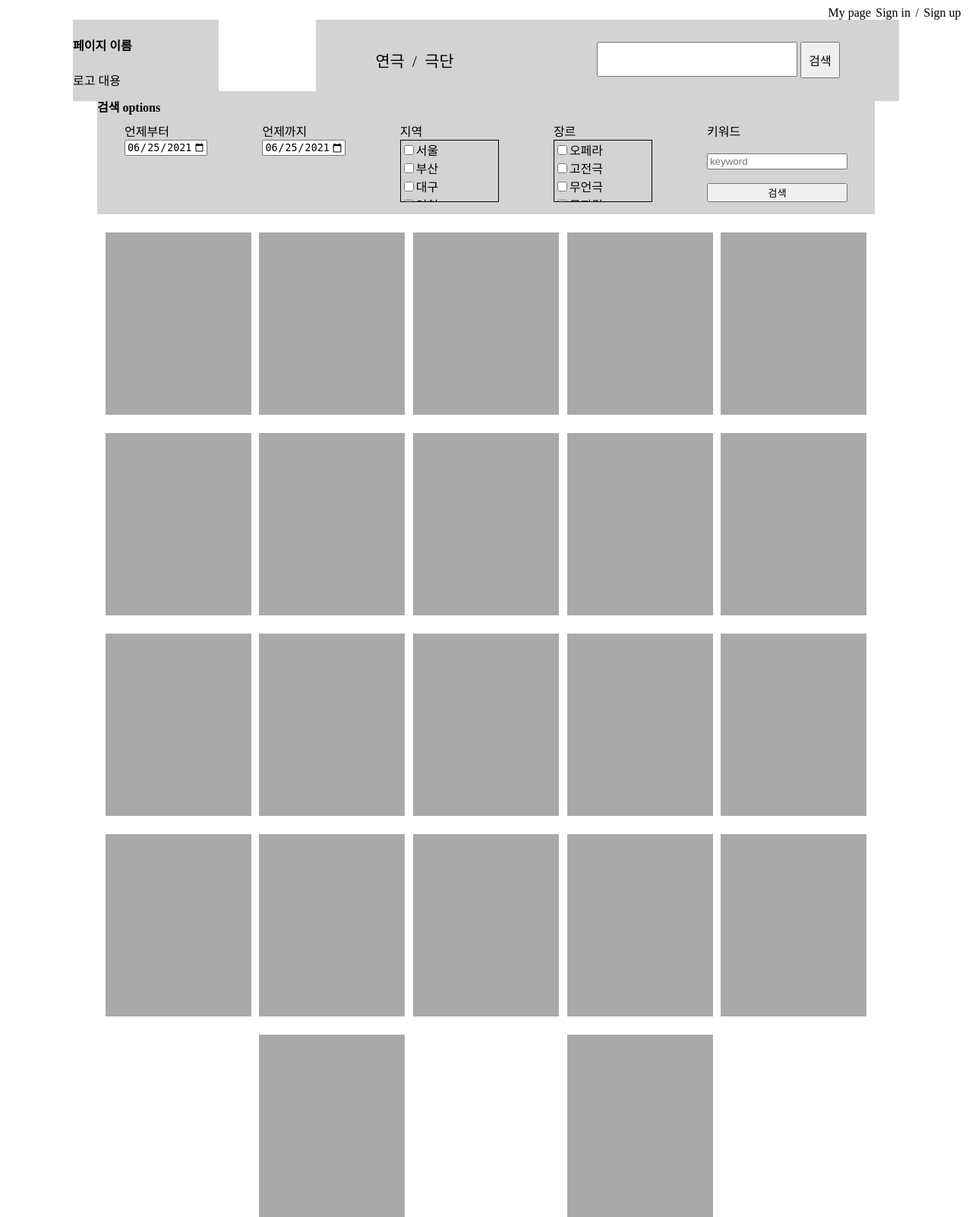
After one commit to mju-likelion/raonair-backend-legacy, a Django app: page /search-with-options in a window 1280 px wide. The commit adds this page. Shown: the whole page at 76% size. Run offline with Django 3.2, Linux system fonts and the light colour scheme.

Commit message:
헤더, 옵션을 통한 검색 완료

```diff
--- /dev/null
+++ b/actProjects/App/static/css/header-style.css
@@ -0,0 +1,77 @@
+#header {
+    height: 10vh;
+    width: 100%;
+    display: flex;
+    flex-direction: column;
+    justify-self: center;
+}
+
+a {
+    text-decoration: none;
+    color: black;
+}
+
+    /*id = header__authentication*/
+#header__authentication {
+    width: 100%;
+    display: flex;
+    justify-content: flex-end;
+}
+
+.auth {
+    margin-right: 0.5vw;
+}
+
+/*id = header__search-play*/
+#header__search-play {
+    display: flex;
+    justify-content: center;
+}
+
+    /*id = search-play__search-menus*/
+#search-play__logo {
+    width: 15vw;
+    margin-right: 10vw;
+
+    /*임시 영역 표시용*/
+    background-color: lightgrey;
+}
+
+    /*id = search-play__search-method*/
+#search-play__search-method {
+    width: 60vw;
+    display: flex;
+    justify-content: space-around;
+    /*임시 영역 표시용*/
+    background-color: lightgrey;
+}
+
+#search-method__search-pane, #search-method__menus {
+    align-self: center;
+}
+        /*id = search-method__menus*/
+#search-method__menus {
+    margin-right: 2vw;
+
+    /*임시 영역 표시*/
+}
+
+.menu {
+    margin-right: 0.5vw;
+    font-size: 1.3em;
+}
+
+        /*id = search-method__search-pane*/
+
+#search-pane__input {
+    width: 20vw;
+    height: 5vh;
+    font-size: 1.5em;
+}
+
+#search-pane__btn {
+    align-self: center;
+    height: 6vh;
+    width: 4vw;
+    font-size: 1em;
+}
--- /dev/null
+++ b/actProjects/App/static/css/search-play-with-options-style.css
@@ -0,0 +1,68 @@
+/*main*/
+#main {
+    height: 90vh;
+    width: 100%;
+    display: flex;
+    flex-direction: column;
+    align-items: center;
+}
+    /*main__search-options*/
+
+#options__title{
+    margin: 0.5em 0;
+}
+
+#main__search-options {
+    width: 80vw;
+    height: 20vh;
+    margin-top: 4vh;
+    padding-bottom: 2vh;
+    display: flex;
+    flex-direction: column;
+    align-self: center;
+    background-color: lightgrey;
+}
+        /*search-options__input*/
+#search-options__input {
+    display: flex;
+    justify-content: space-around;
+}
+
+.option-inputs {
+    display: flex;
+    flex-direction: column;
+}
+
+            /*input__location*/
+#location__options, #genre__options {
+    width:10vw;
+    height: 10vh;
+    overflow: scroll;
+    display: flex;
+    flex-direction: column;
+    border: 1px solid black;
+}
+            /*input__keyword-submit*/
+#input__keyword-submit {
+    display: flex;
+    flex-direction: column;
+    justify-content: space-between;
+}
+
+    /*main__plays*/
+#main__plays {
+    width: 80vw;
+    height: auto;
+    /*margin-top: 3vh;*/
+    display: flex;
+    justify-content: space-evenly;
+    align-content: space-evenly;
+    flex-wrap: wrap;
+}
+
+.plays {
+    height: 30vh;
+    width: 15vw;
+    margin-top: 3vh;
+    background-color: darkgray;
+}
--- /dev/null
+++ b/actProjects/App/static/js/search-play-with-options-cli.js
@@ -0,0 +1,25 @@
+//'yyyy-mm-dd' 형식으로 날짜를 설정하기 위해 날짜 포맷 수정
+const correctDateFormat = (date) => {
+    return date < 10 ? '0' + date : date;
+}
+
+//현재 날짜와 최대 날짜는 세팅한다
+const setDate = (node, now, max) => {
+    node.setAttribute('value', now);
+    node.setAttribute('max', max);
+}
+
+//현재 날짜를 가져온다, month, date의 경우 그냥 가져오면 9이하는 앞에 0이 안붙는다
+const date = new Date();
+const year = date.getFullYear();
+//월이 1~12가 아닌 0~11로 반환된다
+const month = correctDateFormat(date.getMonth() + 1);
+const day = correctDateFormat(date.getDate());
+//현재 날짜와 선택 가능한 최대 날자
+const now_date = `${year}-${month}-${day}`;
+const max_date = `${date.getFullYear() + 1}-${month}-${day}`;
+
+const date_from = document.getElementById('date-from__input');
+const date_to = document.getElementById('date-to__input');
+setDate(date_from, now_date, max_date);//검색 범위에서 '언제부터'에 해당하는 부분 세팅
+setDate(date_to, now_date, max_date);////검색 범위에서 '언제까지'에 해당하는 부분 세팅
--- /dev/null
+++ b/actProjects/App/templates/header.html
@@ -0,0 +1,29 @@
+<header id="header">
+    <!-- my page, sign in, sign up       -->
+    <div id="header__authentication">
+        <a href="#" class="auth">My page</a>
+        <a href="#" class="auth">Sign in</a>
+        <spanp class="auth"> / </spanp>
+        <a href="#" class="auth">Sign up</a>
+    </div>
+    <div id="header__search-play">
+        <!-- page name, logo           -->
+        <section id="search-play__logo">
+            <h4 id="logo__page-name">페이지 이름</h4>
+            <p>로고 대용</p>
+<!--                <img src="" alt="main logo">-->
+        </section>
+        <section id="search-play__search-method">
+            <!-- search play-->
+            <div id="search-method__menus">
+                <a href="#" class="menu">연극</a>
+                <span class="menu">/</span>
+                <a href="#" class="menu">극단</a>
+            </div>
+            <form action="" id="search-method__search-pane">
+                <input type="text" class="search" id="search-pane__input"/>
+                <button type="submit" class="search" id="search-pane__btn">검색</button>
+            </form>
+        </section>
+    </div>
+</header>
--- a/actProjects/App/templates/home.html
+++ b/actProjects/App/templates/home.html
@@ -9,11 +9,13 @@
     <meta name="viewport" content="width=device-width, initial-scale=1.0">
     <!-- 부트스트랩 라이브러리는 써도 되는지 확실치 않아 사용하지 않았습니다 -->
     <!-- <link rel="stylesheet" href="{% static 'css/initStyle.css' %}"> -->
+    <link rel="stylesheet" href="{% static 'css/header-style.css' %}">
     <link rel="stylesheet" href="{% static 'css/style.css' %}">
     <title>RaonAir</title>
 </head>
 
 <body>
+    {% include "header.html" %}
     {% include "navbar.html" %}
     <div class="containner">
 
--- /dev/null
+++ b/actProjects/App/templates/search-play-with-options.html
@@ -0,0 +1,99 @@
+<!DOCTYPE html>
+<html lang="en">
+<head>
+    {% load static %}
+    <meta charset="UTF-8">
+    <meta name="viewport" content="width=device-width, initial-scale=1.0">
+    <link rel="stylesheet" href="{% static 'css/header-style.css' %}">
+    <link rel="stylesheet" href="{% static 'css/search-play-with-options-style.css' %}">
+    <title>Document</title>
+</head>
+<body>
+    {% include "header.html" %}
+    <main id="main">
+        <article id="main__search-options">
+            <h4 id="options__title">검색 options</h4>
+            <form action="#" id="search-options__input">
+                <section id="input__date-from" class="option-inputs">
+                    <label for="date-from__input">언제부터</label>
+                    <input type="date" name ="date_from" value="" id="date-from__input" min="2000-01-01" max="">
+                </section>
+                <section id="input__date-to" class="option-inputs">
+                    <label for="date-to__input">언제까지</label>
+                    <input type="date" name ="date_to" value="" id="date-to__input" min="2000-01-01" max="">
+                </section>
+                <section id="input__location">
+                    <span>지역</span>
+                    <div id="location__options">
+                        <label for="location__seoul"><input type="checkbox" value="서울" name="location" class="location_name" id="location__seoul">서울</label>
+                        <label for="location__busan"><input type="checkbox" value="부산" name="location" class="location_name" id="location__busan">부산</label>
+                        <label for="location__daegu"><input type="checkbox" value="대구" name="location" class="location_name" id="location__daegu">대구</label>
+                        <label for="location__incheon"><input type="checkbox" value="인천" name="location" class="location_name" id="location__incheon">인천</label>
+                        <label for="location__gwangju"><input type="checkbox" value="광주" name="location" class="location_name" id="location__gwangju">광주</label>
+                        <label for="location__daejeon"><input type="checkbox" value="대전" name="location" class="location_name" id="location__daejeon">대전</label>
+                        <label for="location__ulsan"><input type="checkbox" value="울산" name="location" class="location_name" id="location__ulsan">울산</label>
+                        <label for="location__sejong"><input type="checkbox" value="세종" name="location" class="location_name" id="location__sejong">세종</label>
+                        <label for="location__gyeonggi"><input type="checkbox" value="경기" name="location" class="location_name" id="location__gyeonggi">경기</label>
+                        <label for="location__gangwon"><input type="checkbox" value="강원" name="location" class="location_name" id="location__gangwon">강원도</label>
+                        <label for="location__chung-cheong-bukdo"><input type="checkbox" value="충청북도" name="location" class="location_name" id="location__chung-cheong-bukdo">충청북도</label>
+                        <label for="location__chung-cheong-namdo"><input type="checkbox" value="충청남도" name="location" class="location_name" id="location__chung-cheong-namdo">충청남도</label>
+                        <label for="location__jeolabuk-do"><input type="checkbox" value="전라북도" name="location" class="location_name" id="location__jeolabuk-do">전라북도</label>
+                        <label for="location__jeolanam-do"><input type="checkbox" value="전라남도" name="location" class="location_name" id="location__jeolanam-do">전라남도</label>
+                        <label for="location__gyeongsangbuk-do"><input type="checkbox" value="경상북도" name="location" class="location_name" id="location__gyeongsangbuk-do">경상북도</label>
+                        <label for="location__gyeongsangnam-do"><input type="checkbox" value="경상남도" name="location" class="location_name" id="location__gyeongsangnam-do">경상남도</label>
+                        <label for="location__jeju"><input type="checkbox" value="제주" name="location" class="location_name" id="location__jeju">제주</label>
+                    </div>
+
+                </section>
+                <section id="input__genre">
+                    <span>장르</span>
+                    <div id="genre__options">
+                        <label for="genre__opera"><input type="checkbox" value="오페라" name="genre" class="genre_type" id="genre__opera">오페라</label>
+                        <label for="genre__classical-drama"><input type="checkbox" value="고전극" name="genre" class="genre_type" id="genre__classical-drama">고전극</label>
+                        <label for="genre__silent-drama"><input type="checkbox" value="무언극" name="genre" class="genre_type" id="genre__silent-drama">무언극</label>
+                        <label for="genre__musical"><input type="checkbox" value="뮤지컬" name="genre" class="genre_type" id="genre__musical">뮤지컬</label>
+                        <label for="genre__ballet"><input type="checkbox" value="빌레" name="genre" class="genre_type" id="genre__ballet">발레</label>
+                        <label for="genre__revenge-tragedy"><input type="checkbox" value="복수비극" name="genre" class="genre_type" id="genre__revenge-tragedy">복수비극</label>
+                        <label for="genre__irrational-drama"><input type="checkbox" value="부조리극" name="genre" class="genre_type" id="genre__irrational-drama">부조리극</label>
+                        <label for="genre__period-drama"><input type="checkbox" value="시대극" name="genre" class="genre_type" id="genre__period-drama">시대극</label>
+                        <label for="genre__puppet-show"><input type="checkbox" value="인형극" name="genre" class="genre_type" id="genre__puppet-show">인형극</label>
+                        <label for="genre__play"><input type="checkbox" value="희곡" name="genre" class="genre_type" id="genre__play">희곡</label>
+                        <label for="genre__comedy"><input type="checkbox" value="코미디" name="genre" class="genre_type" id="genre__comedy">코미디</label>
+                        <label for="genre__commenia-delarte"><input type="checkbox" value="콤메니아델라르트" name="genre" class="genre_type" id="genre__commenia-delarte">콤메니아델라르트</label>
+                    </div>
+                </section>
+                <section id="input__keyword-submit">
+                    <label for="keyword-submit__keyword">키워드</label>
+                    <input type="text" placeholder="keyword" name="keyword" id="keyword-submit__keyword">
+                    <button type="submit" id="input__submit-btn">검색</button>
+                </section>
+            </form>
+        </article>
+        <section id="main__plays">
+            <div class="plays"></div>
+            <div class="plays"></div>
+            <div class="plays"></div>
+            <div class="plays"></div>
+            <div class="plays"></div>
+            <div class="plays"></div>
+            <div class="plays"></div>
+            <div class="plays"></div>
+            <div class="plays"></div>
+            <div class="plays"></div>
+            <div class="plays"></div>
+            <div class="plays"></div>
+            <div class="plays"></div>
+            <div class="plays"></div>
+            <div class="plays"></div>
+            <div class="plays"></div>
+            <div class="plays"></div>
+            <div class="plays"></div>
+            <div class="plays"></div>
+            <div class="plays"></div>
+            <div class="plays"></div>
+            <div class="plays"></div>
+        </section>
+    </main>
+    <script src="{% static 'js/search-play-with-options-cli.js' %}"></script>
+</body>
+</html>
--- a/actProjects/App/views.py
+++ b/actProjects/App/views.py
@@ -6,3 +6,7 @@ def home(request) :
 
 def searchPage(request) :
     return render(request, 'searchPage.html')
+
+
+def search_play_with_options(request) :
+    return render(request, 'search-play-with-options.html')
--- a/actProjects/actProject/urls.py
+++ b/actProjects/actProject/urls.py
@@ -7,4 +7,5 @@ urlpatterns = [
     path('admin/', admin.site.urls),
     path('', App.views.home, name="home"),
     path('searchPage', App.views.searchPage, name="searchPage"),
+    path('search-with-options', App.views.search_play_with_options),
 ]
```
